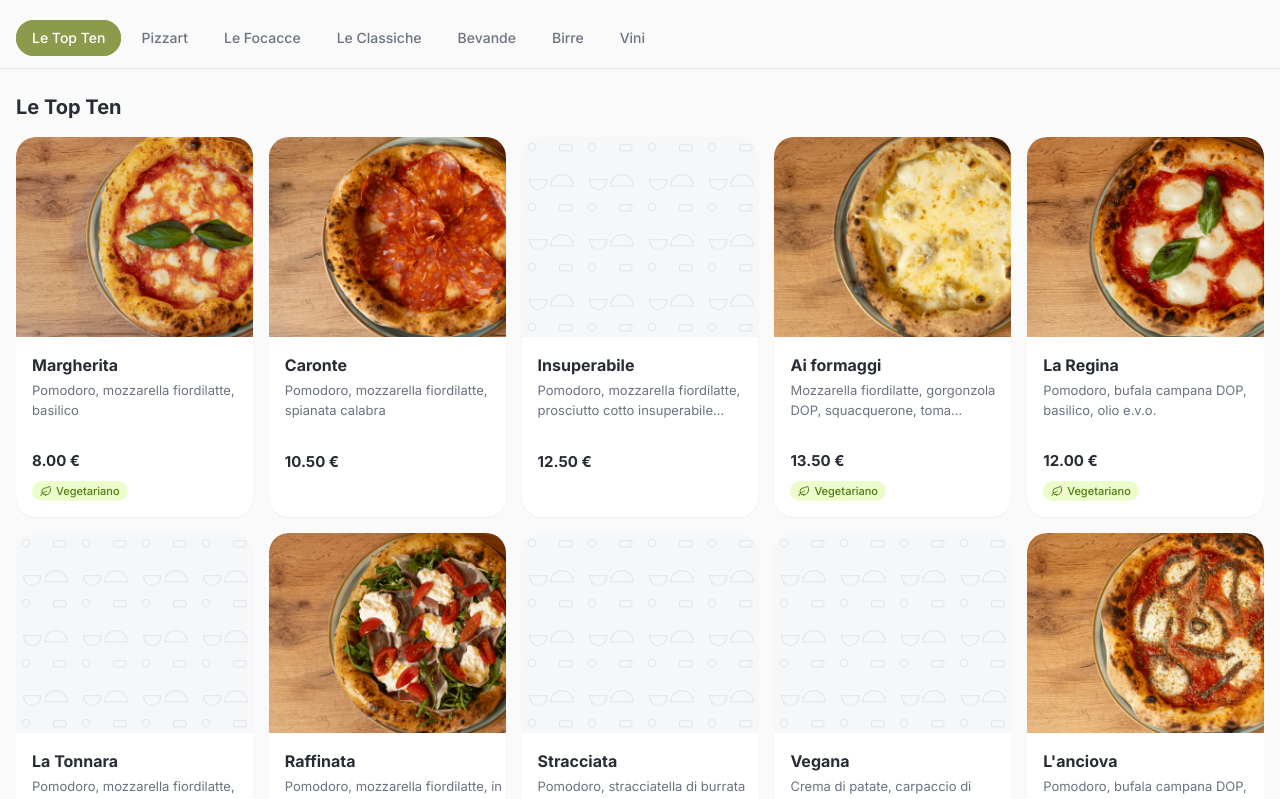
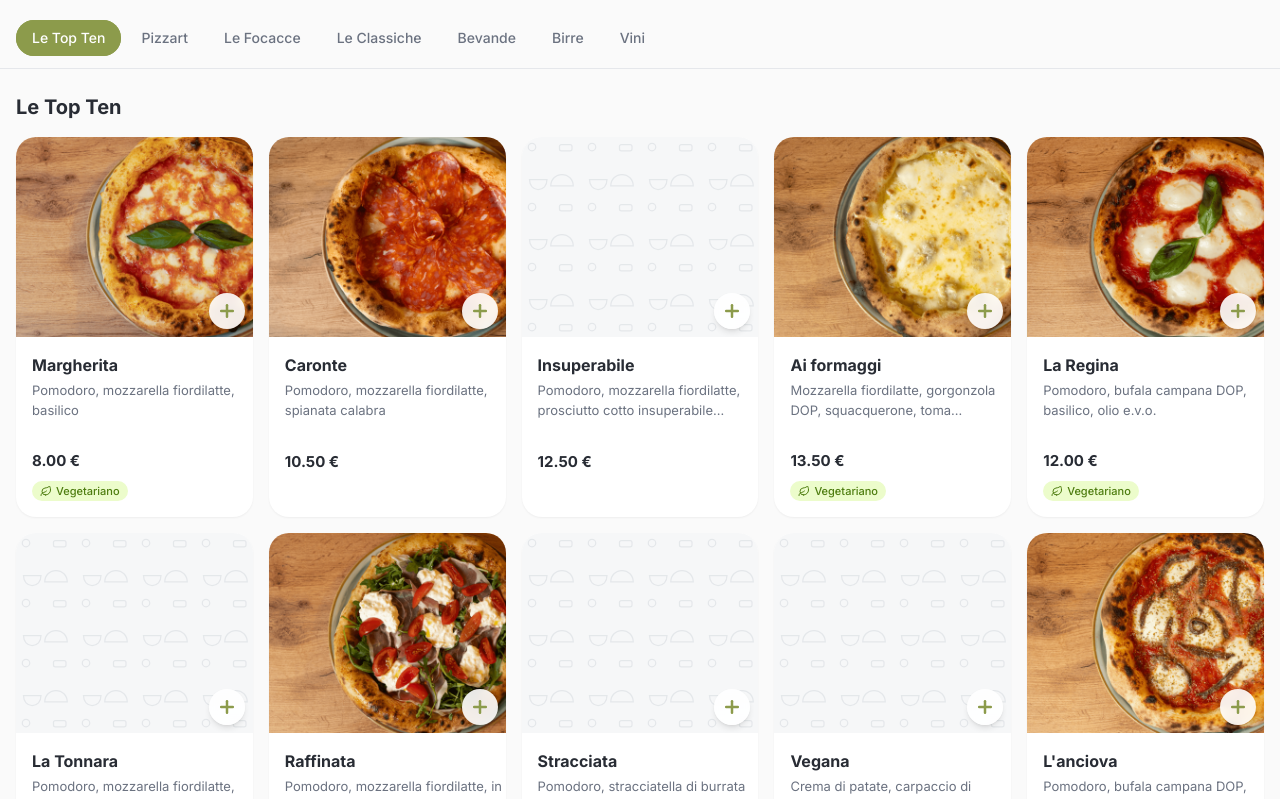
Before and after one commit to tave1013/menu-pizzartacqui, a React (Vite) app: page /menu-base in a window 1280 px wide. Shown: the part 1000-1799 px from the top of the page. Built offline with nearby package versions, Linux system fonts and the light colour scheme; the HTML template or start-up script is replaced by a standard one.

Commit message:
fix: modal parte dal basso (65vh), pulsante + visibile in read-only

```diff
--- a/src/components/menu/ItemDetailModal.tsx
+++ b/src/components/menu/ItemDetailModal.tsx
@@ -216,10 +216,7 @@ export function ItemDetailModal({ item, isOpen, onClose, editingCartItem, catego
     <AnimatePresence>
       {isOpen && (
         <div
-          className={cn(
-            "fixed inset-0 z-50 flex justify-center",
-            readOnlyMode ? "items-center" : "items-end sm:items-center"
-          )}
+          className="fixed inset-0 z-50 flex items-end sm:items-center justify-center"
           role="dialog"
           aria-modal="true"
           aria-labelledby="modal-title"
@@ -245,12 +242,12 @@ export function ItemDetailModal({ item, isOpen, onClose, editingCartItem, catego
             transition={{ duration: 0.2, ease: [0.22, 0.61, 0.36, 1] }}
             className={cn(
               "relative w-full",
-              // Mobile: in read-only mode modale più piccolo, altrimenti fullscreen
+              // Mobile: in read-only mode modale più piccolo (65vh), altrimenti fullscreen
               readOnlyMode
-                ? "h-auto max-h-[70vh] rounded-2xl mx-4"
+                ? "h-[65vh] max-h-[65vh] rounded-t-2xl"
                 : "h-[100dvh] max-h-[100dvh] rounded-t-2xl",
               // Desktop: dimensioni contenute
-              "sm:h-auto sm:max-h-[85vh] sm:max-w-[720px] lg:max-w-[840px] sm:rounded-2xl sm:mx-0",
+              "sm:h-auto sm:max-h-[85vh] sm:max-w-[720px] lg:max-w-[840px] sm:rounded-2xl",
               "bg-card shadow-modal",
               "flex flex-col overflow-hidden"
             )}
--- a/src/components/menu/MenuItemCard.tsx
+++ b/src/components/menu/MenuItemCard.tsx
@@ -123,8 +123,9 @@ export function MenuItemCard({ item, index, onItemClick }: MenuItemCardProps) {
             className="w-full h-full object-cover transition-transform duration-500 lg:group-hover:scale-105"
           />
 
-          {(!readOnlyMode && isRestaurantOpen) && (
-            quantityInCart > 0 ? (
+          {/* Pulsante + sempre visibile (in read-only apre solo dettaglio) */}
+          {(isRestaurantOpen || readOnlyMode) && (
+            quantityInCart > 0 && !readOnlyMode ? (
               // Show - / quantity / + controls when item is in cart
               <div
                 className={cn(
```
